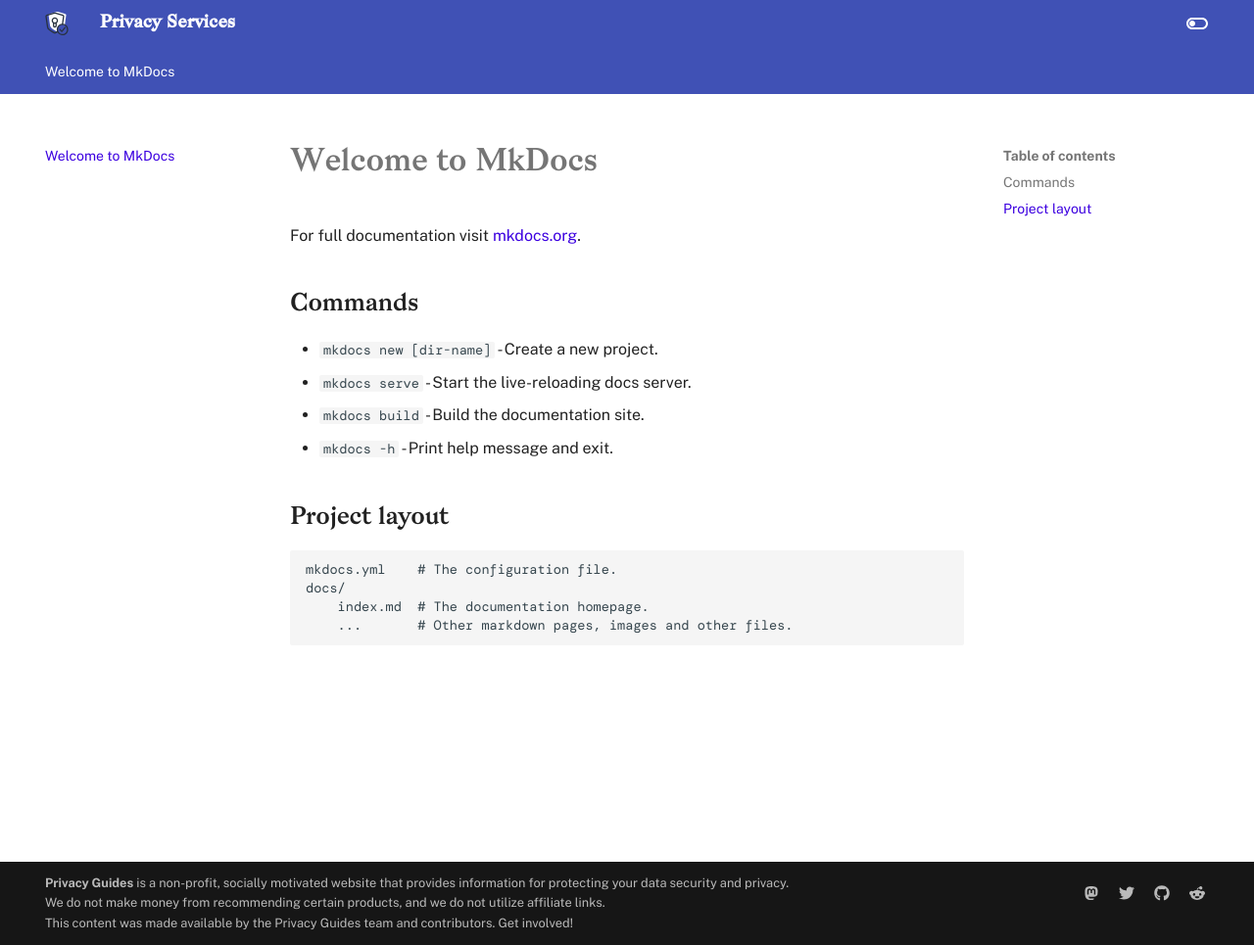
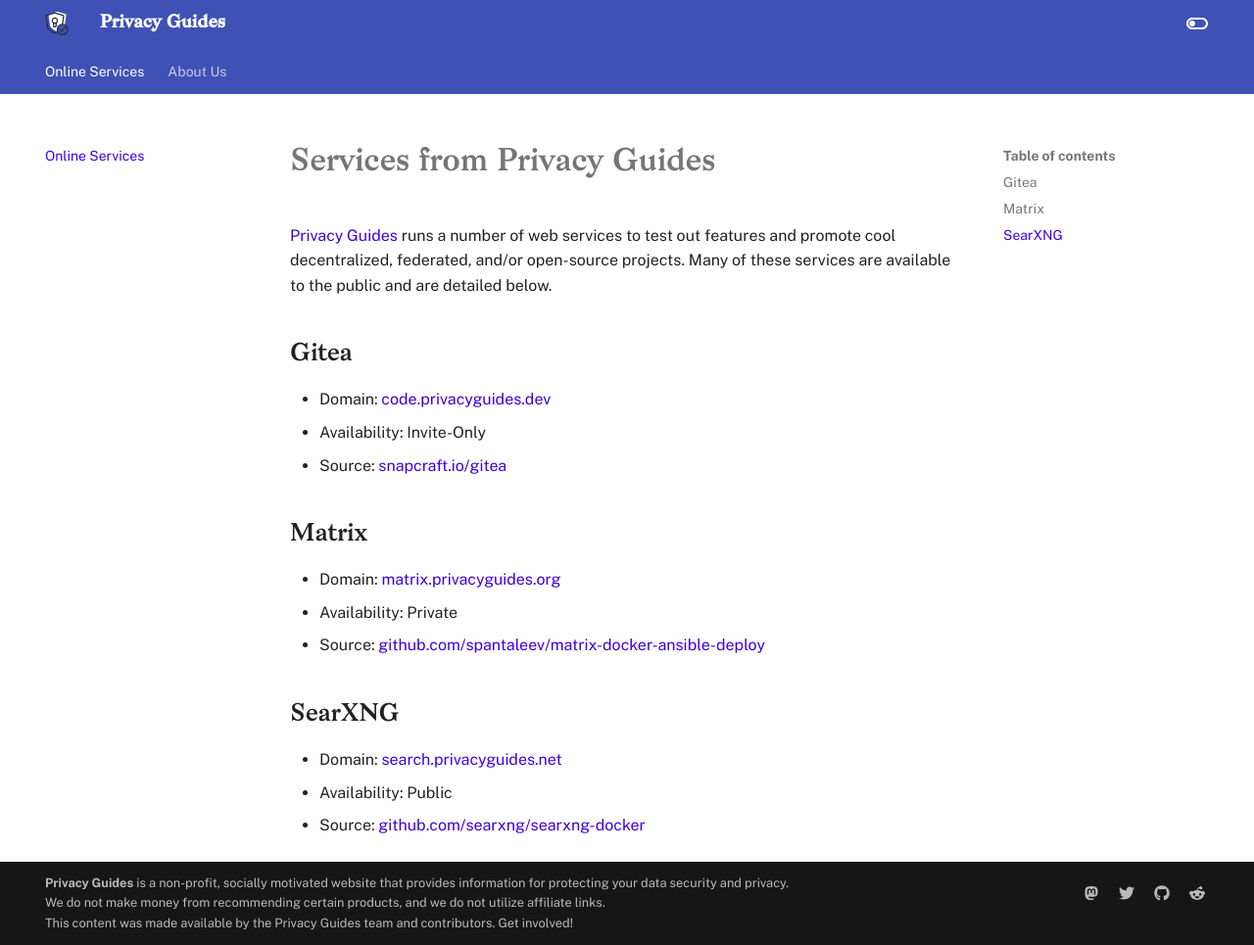
Before and after one commit to privacyguides/privacyguides.net, an MkDocs documentation site: the page built from docs/index.md, in a window 1280 px wide and 965 px high. Shown: the whole window at 98% size. Built offline with MkDocs 1.6.1 and Material for MkDocs 9.7.7, drawn with Linux system fonts in a browser that asks for light colours.

Commit message:
List services

```diff
--- a/docs/index.md
+++ b/docs/index.md
@@ -1,17 +1,21 @@
-# Welcome to MkDocs
+# Services from Privacy Guides
 
-For full documentation visit [mkdocs.org](https://www.mkdocs.org).
+[Privacy Guides](https://www.privacyguides.org) runs a number of web services to test out features and promote cool decentralized, federated, and/or open-source projects. Many of these services are available to the public and are detailed below.
 
-## Commands
+## Gitea
 
-* `mkdocs new [dir-name]` - Create a new project.
-* `mkdocs serve` - Start the live-reloading docs server.
-* `mkdocs build` - Build the documentation site.
-* `mkdocs -h` - Print help message and exit.
+- Domain: [code.privacyguides.dev](https://code.privacyguides.dev/)
+- Availability: Invite-Only
+- Source: [snapcraft.io/gitea](https://snapcraft.io/gitea)
 
-## Project layout
+## Matrix
 
-    mkdocs.yml    # The configuration file.
-    docs/
-        index.md  # The documentation homepage.
-        ...       # Other markdown pages, images and other files.
+- Domain: [matrix.privacyguides.org](https://matrix.privacyguides.org)
+- Availability: Private
+- Source: [github.com/spantaleev/matrix-docker-ansible-deploy](https://github.com/spantaleev/matrix-docker-ansible-deploy)
+
+## SearXNG
+
+- Domain: [search.privacyguides.net](https://search.privacyguides.net/)
+- Availability: Public
+- Source: [github.com/searxng/searxng-docker](https://github.com/searxng/searxng-docker)
--- a/mkdocs.yml
+++ b/mkdocs.yml
@@ -2,7 +2,7 @@ docs_dir: 'docs'
 site_url: "https://www.privacyguides.net/"
 site_dir: 'site'
 
-site_name: Privacy Services
+site_name: Privacy Guides
 site_description: |
   Massive organizations are monitoring your online activities. Privacy Guides is your central privacy and security resource to protect yourself online.
 copyright: |
@@ -83,3 +83,7 @@ markdown_extensions:
   - toc:
       permalink: true
       toc_depth: 4
+
+nav:
+  - Online Services: 'index.md'
+  - About Us: 'https://www.privacyguides.org/about/'
```
